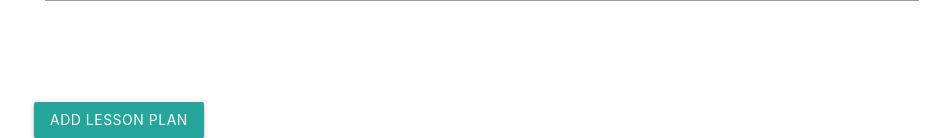
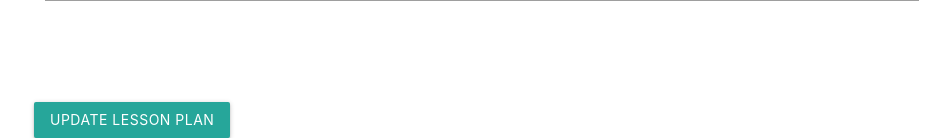
Before and after one commit to denibulkashvili/LessonPlannerSocial, a Django app: template lessons/templates/lessons/lesson_update_form.html in a window 1280 px wide. Shown: the part 716-854 px from the top of the page, without its empty margins (158-1108 px from the left). Run offline with Django 3.2, Linux system fonts and the light colour scheme; the template is opened without the code that fills it: values that come from a table or form of the project are taken from there, others are empty.

Commit message:
Fix button label

```diff
--- a/lessons/templates/lessons/lesson_update_form.html
+++ b/lessons/templates/lessons/lesson_update_form.html
@@ -91,7 +91,7 @@
     </div>
   </div>
 
-  <input type="submit" class="btn" value="Add Lesson Plan">
+  <input type="submit" class="btn" value="Update Lesson Plan">
   </form>
   </div>
   </form>
```
